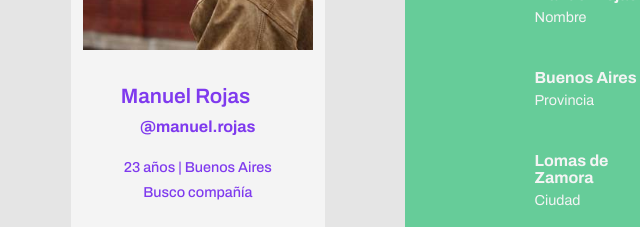
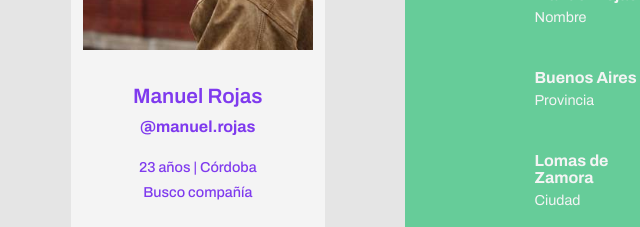
Before and after one commit to Compu3Unla/toupe-2022-1, a plain HTML site: page mi-perfil.html in a window 1280 px wide. Shown: the part 387-614 px from the top of the page, 60-700 px from the left. Drawn offline with Linux system fonts and the light colour scheme.

Commit message:
mini correccion

```diff
--- a/mi-perfil.html
+++ b/mi-perfil.html
@@ -26,7 +26,7 @@
 					<div class="texto-perfil">
 						<h3>Manuel Rojas</h3>
 						<h4>@manuel.rojas</h4>
-						<h5>23 a&ntilde;os | Buenos Aires</h5>
+						<h5>23 a&ntilde;os | C&oacute;rdoba</h5>
 						<h5>Busco compa&ntilde;&iacute;a</h5>
 						<div class="botones-perfil">
 							<a class="button-violeta" href="edit-perfil.html">
--- a/styles.css
+++ b/styles.css
@@ -298,6 +298,7 @@ h1 {
 
 .perfil-manuel article h3 {
 	color: #7F3AEE;
+	text-align: center;
 }
 
 .perfil-manuel article h4 {
@@ -1113,7 +1114,7 @@ input {
 
 	}
 
-	.texto-perfil h4, .texto-perfil h5 {
+	.texto-perfil h4, .texto-perfil h5, .texto-perfil h3 {
 		text-align: left !important;
 		width: 100%;
 	}
```
